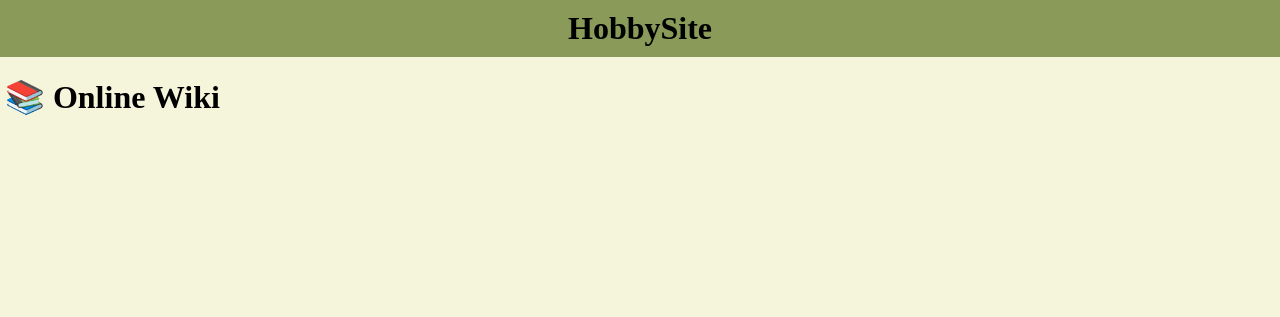
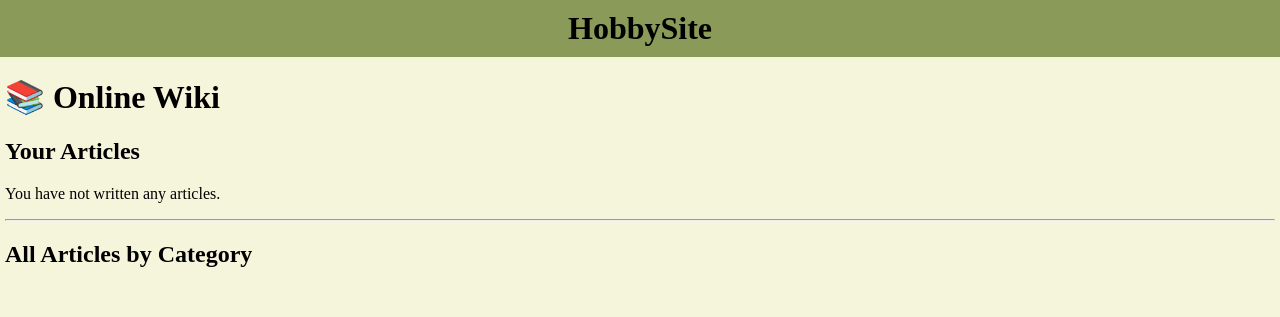
Before and after one commit to madyoung914/hobbysite-ED-1, a Django app: page /wiki/articles in a window 1280 px wide. Shown: the top 317 px of the page. Run offline with Django 5.2, Linux system fonts and the light colour scheme; data that the repository does not hold is empty.

Commit message:
Created article list view and its format

```diff
--- a/hobbysite/wiki/models.py
+++ b/hobbysite/wiki/models.py
@@ -27,7 +27,7 @@ class Article(models.Model):
     )
     entry = models.TextField()
     header_image = models.ImageField(
-        upload_to='headers/',
+        upload_to='wiki_headers/',
         null=True
     )
     created_on = models.DateTimeField(auto_now_add=True)
--- a/hobbysite/wiki/templates/wiki/article_list.html
+++ b/hobbysite/wiki/templates/wiki/article_list.html
@@ -6,13 +6,30 @@
 {% block content %}
     <h1>📚 Online Wiki</h1>
 
-    {% for article in object_list %}
-        <h3><a href="{{ article.get_absolute_url }}">{{ article.title }}</a></h3>
-        <p>
-            🏷️ Category: {{ article.category.name }} |
-            🕒 Created On: {{ article.created_on }} |
-            ✅ Last Updated: {{ article.updated_on }}
-        </p>
+    <h2>Your Articles</h2>
+        {% if user_articles %}
+            <ul>
+                {% for article in user_articles %}
+                    <li>
+                        <a href="{{ article.get_absolute_url }}">{{ article.title }}</a>
+                    </li>
+                {% endfor %}
+            </ul>
+        {% else %}
+            <p>You have not written any articles.</p>
+        {% endif %}
+
         <hr>
-    {% endfor %}
+
+        <h2>All Articles by Category</h2>
+        {% for category, articles in articles_by_category.items %}
+            <h3>{{ category }}</h3>
+            <ul>
+                {% for article in articles %}
+                    <li>
+                        <a href="{{ article.get_absolute_url }}">{{ article.title }}</a>
+                    </li>
+                {% endfor %}
+            </ul>
+        {% endfor %}
 {% endblock %}
--- a/hobbysite/wiki/urls.py
+++ b/hobbysite/wiki/urls.py
@@ -3,8 +3,7 @@ from .views import ArticleListView, ArticleDetailView
 
 urlpatterns = [
     path('articles', ArticleListView.as_view(), name='articles-list'),
-    path('article/<int:pk>', ArticleDetailView.as_view(),
-        name='article-detail'),
+    path('article/<int:pk>', ArticleDetailView.as_view(), name='article-detail'),
 ]
 
 app_name = "wiki"
--- a/hobbysite/wiki/views.py
+++ b/hobbysite/wiki/views.py
@@ -1,11 +1,37 @@
-from django.views.generic import ListView, DetailView
-from .models import Article
+from django.shortcuts import get_object_or_404
+from django.views.generic import DetailView, ListView, CreateView
+from django.urls import reverse_lazy
+
+from .models import Article, Profile
 
 
 class ArticleListView(ListView):
     model = Article
     template_name = 'wiki/article_list.html'
 
+    def get_context_data(self, **kwargs):
+        context = super().get_context_data(**kwargs)
+        user = self.request.user
+
+        if user.is_authenticated:
+            profile = get_object_or_404(Profile, user=user)
+            user_articles = Article.objects.filter(author=profile)
+            other_articles = Article.objects.exclude(author=profile)
+        else:
+            user_articles = Article.objects.none()
+            other_articles = Article.objects.all()
+
+        articles_by_category = {}
+        for article in other_articles:
+            category = article.category #gets the category
+            if category not in articles_by_category: #checks if category was already stated
+                articles_by_category[category] = [] #creates new list for a new category if category was not already stated
+            articles_by_category[category].append(article)
+
+        context['user_articles'] = user_articles
+        context['articles_by_category'] = articles_by_category
+        return context
+
 
 class ArticleDetailView(DetailView):
     model = Article
```
Also changed, not shown: hobbysite/wiki/migrations/0003_alter_article_author_alter_comment_author.py (added), hobbysite/wiki/migrations/0004_alter_article_author_alter_article_category_and_more.py (added), hobbysite/wiki/migrations/0005_alter_article_author_alter_article_category_and_more.py (added).
